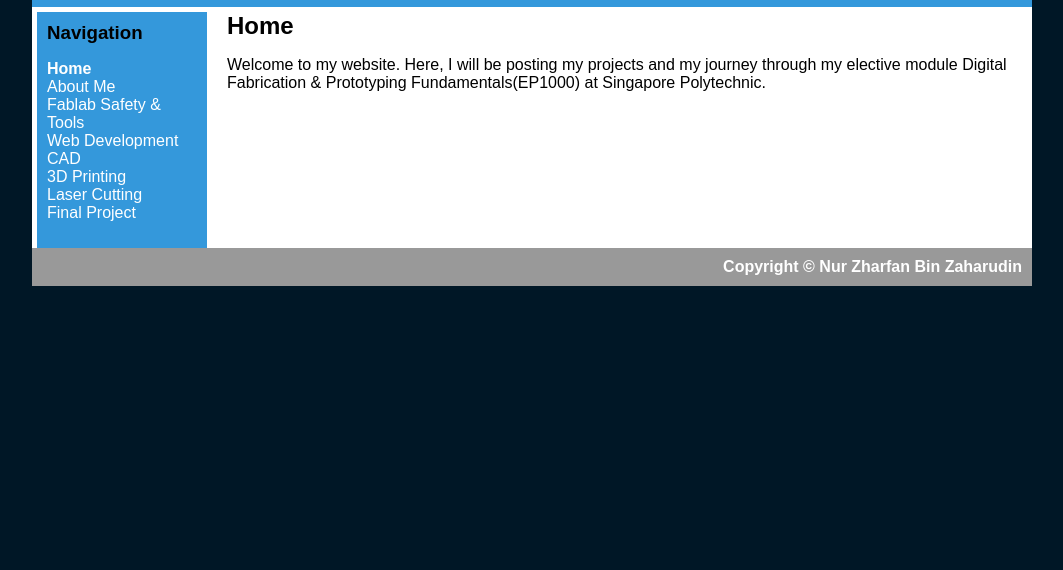
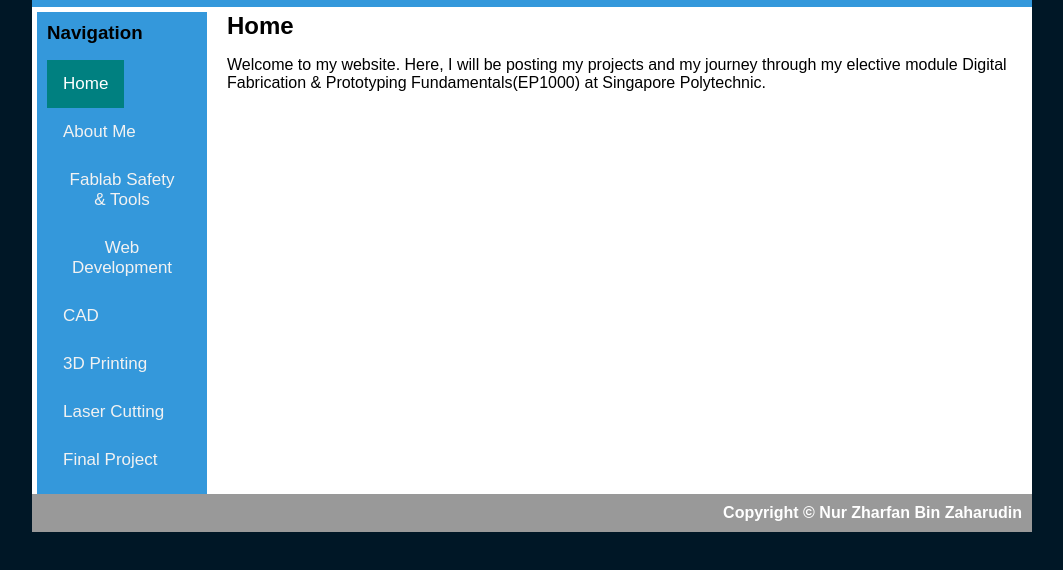
Before and after one commit to Zharkipas/Webpage, a plain HTML site: page index.htm in a window 1280 px wide. Shown: the part 58-628 px from the top of the page, without its empty margins (108-1171 px from the left). Drawn offline with Linux system fonts and the light colour scheme.

Commit message:
Update 1.1.2

```diff
--- a/StyleSheet.css
+++ b/StyleSheet.css
@@ -34,12 +34,25 @@ h1,h2,h3{
     padding: 10px;
 }
 #nav .selected {
-     font-weight: bold;
+     background-color: teal;
+     color:white;
  }
 #nav ul{
     list-style: none;
     padding:0px;
 
+}
+#nav a {
+    float: left;
+    color: #f2f2f2;
+    text-align: center;
+    padding: 14px 16px;
+    text-decoration: none;
+    font-size: 17px;
+  }
+#nav a:hover{
+    background-color:white;
+    color:#3498db;
 }
 #main{
     width:800px;
```
